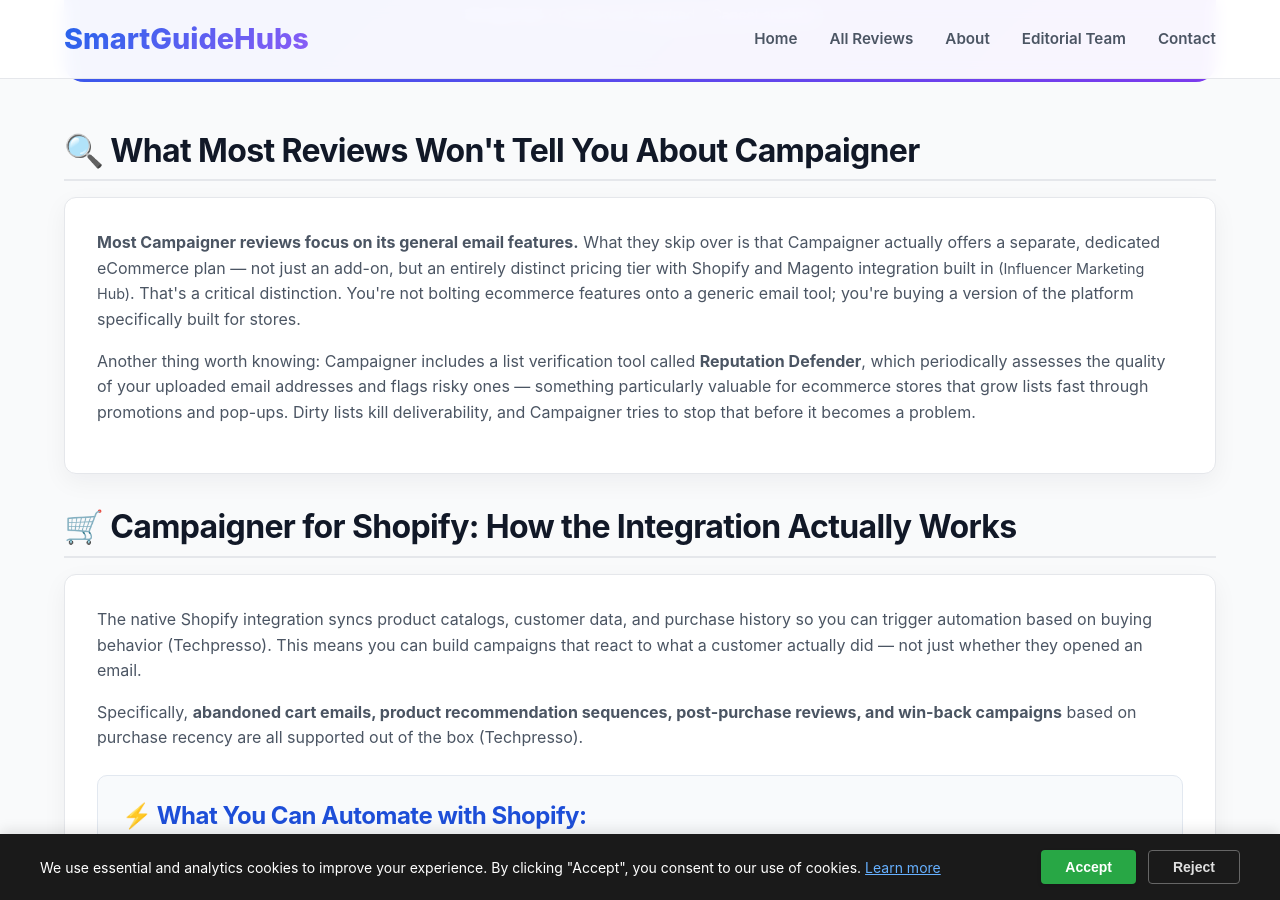
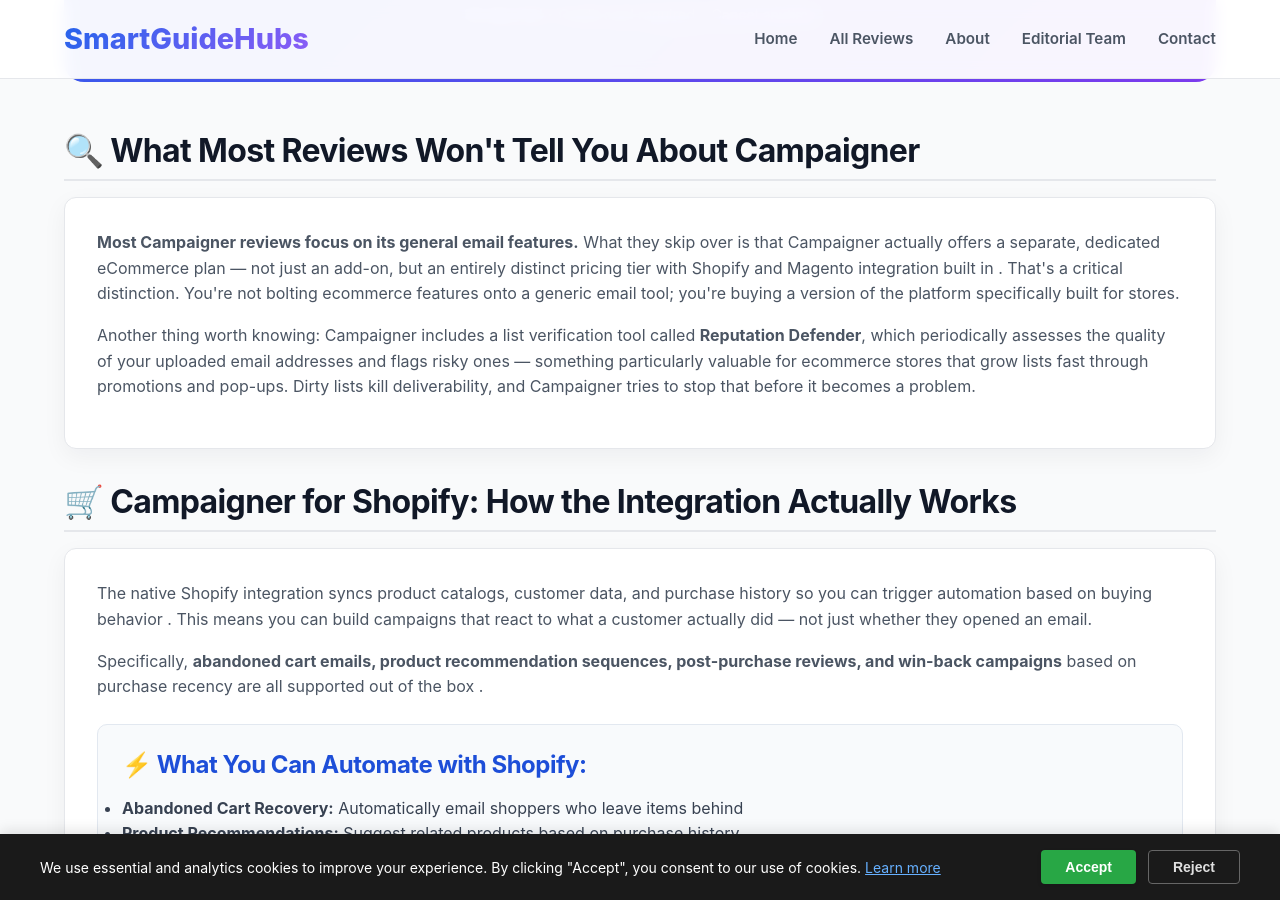
Before and after one commit to Yanniga01/gilliansperkin.github.io, a Jekyll site: the page built from _posts/2026-03-12-campaigner-for-ecommerce.md, in a window 1280 px wide and 900 px high, scrolled down 1989 px. Built offline with Jekyll 4.4.1, drawn with Linux system fonts in a browser that asks for light colours; some of the changed text lies outside the part shown.

Commit message:
Update 2026-03-12-campaigner-for-ecommerce.md

```diff
--- a/_posts/2026-03-12-campaigner-for-ecommerce.md
+++ b/_posts/2026-03-12-campaigner-for-ecommerce.md
@@ -69,15 +69,15 @@
 <!-- What Most Reviews Miss -->
 <h2 id="what-reviews-miss">🔍 What Most Reviews Won't Tell You About Campaigner</h2>
 <div class="content-section">
-    <p><strong>Most Campaigner reviews focus on its general email features.</strong> What they skip over is that Campaigner actually offers a separate, dedicated eCommerce plan — not just an add-on, but an entirely distinct pricing tier with Shopify and Magento integration built in <span style="color: var(--gray); font-size: 0.9rem;">(Influencer Marketing Hub)</span>. That's a critical distinction. You're not bolting ecommerce features onto a generic email tool; you're buying a version of the platform specifically built for stores.</p>
+    <p><strong>Most Campaigner reviews focus on its general email features.</strong> What they skip over is that Campaigner actually offers a separate, dedicated eCommerce plan — not just an add-on, but an entirely distinct pricing tier with Shopify and Magento integration built in <span style="color: var(--gray); font-size: 0.9rem;"></span>. That's a critical distinction. You're not bolting ecommerce features onto a generic email tool; you're buying a version of the platform specifically built for stores.</p>
     <p>Another thing worth knowing: Campaigner includes a list verification tool called <strong>Reputation Defender</strong>, which periodically assesses the quality of your uploaded email addresses and flags risky ones <span style="color: var(--gray);"></span> — something particularly valuable for ecommerce stores that grow lists fast through promotions and pop-ups. Dirty lists kill deliverability, and Campaigner tries to stop that before it becomes a problem.</p>
 </div>
 
 <!-- Campaigner for Shopify -->
 <h2 id="shopify-integration">🛒 Campaigner for Shopify: How the Integration Actually Works</h2>
 <div class="content-section">
-    <p>The native Shopify integration syncs product catalogs, customer data, and purchase history so you can trigger automation based on buying behavior <span style="color: var(--gray);">(Techpresso)</span>. This means you can build campaigns that react to what a customer actually did — not just whether they opened an email.</p>
-    <p>Specifically, <strong>abandoned cart emails, product recommendation sequences, post-purchase reviews, and win-back campaigns</strong> based on purchase recency are all supported out of the box <span style="color: var(--gray);">(Techpresso)</span>.</p>
+    <p>The native Shopify integration syncs product catalogs, customer data, and purchase history so you can trigger automation based on buying behavior <span style="color: var(--gray);"></span>. This means you can build campaigns that react to what a customer actually did — not just whether they opened an email.</p>
+    <p>Specifically, <strong>abandoned cart emails, product recommendation sequences, post-purchase reviews, and win-back campaigns</strong> based on purchase recency are all supported out of the box <span style="color: var(--gray);"></span>.</p>
 
     <div class="alert-box" style="background: #f8fafc; border: 1px solid #e2e8f0; margin: 1.5rem 0;">
         <h3 style="color: var(--primary-dark); margin-bottom: 1rem;">⚡ What You Can Automate with Shopify:</h3>
@@ -108,7 +108,7 @@
     <div class="feature-card">
         <div class="feature-icon">📊</div>
         <h3>Multivariate Testing</h3>
-        <p>Campaigner goes past standard A/B split testing to include multivariate experiments <span style="color: var(--gray);">(Influencer Marketing Hub)</span>. You can test subject line, sender name, and content simultaneously — a meaningful edge for high-volume stores.</p>
+        <p>Campaigner goes past standard A/B split testing to include multivariate experiments <span style="color: var(--gray);"></span>. You can test subject line, sender name, and content simultaneously — a meaningful edge for high-volume stores.</p>
     </div>
     <div class="feature-card">
         <div class="feature-icon">💰</div>
@@ -217,8 +217,8 @@
         <h3>❌ Where Campaigner Falls Short</h3>
         <ul>
             <li><strong>No mobile app</strong> — desktop-only management <span style="color: var(--gray);"></span></li>
-            <li><strong>Limited integrations</strong> beyond Shopify/Magento; many require Zapier <span style="color: var(--gray);">(Techpresso)</span></li>
-            <li><strong>Support can be inconsistent</strong> — slower response times on lower plans <span style="color: var(--gray);">(Work-management)</span></li>
+            <li><strong>Limited integrations</strong> beyond Shopify/Magento; many require Zapier <span style="color: var(--gray);"></span></li>
+            <li><strong>Support can be inconsistent</strong> — slower response times on lower plans <span style="color: var(--gray);"></span></li>
             <li><strong>Design editor quirks</strong> — spacing issues, broken links reported</li>
             <li><strong>Annual contract lock-in risk</strong> — review terms carefully <span style="color: var(--gray);">(Software Advice)</span></li>
             <li><strong>SMS limited to US/Canada</strong> — not international</li>
```
